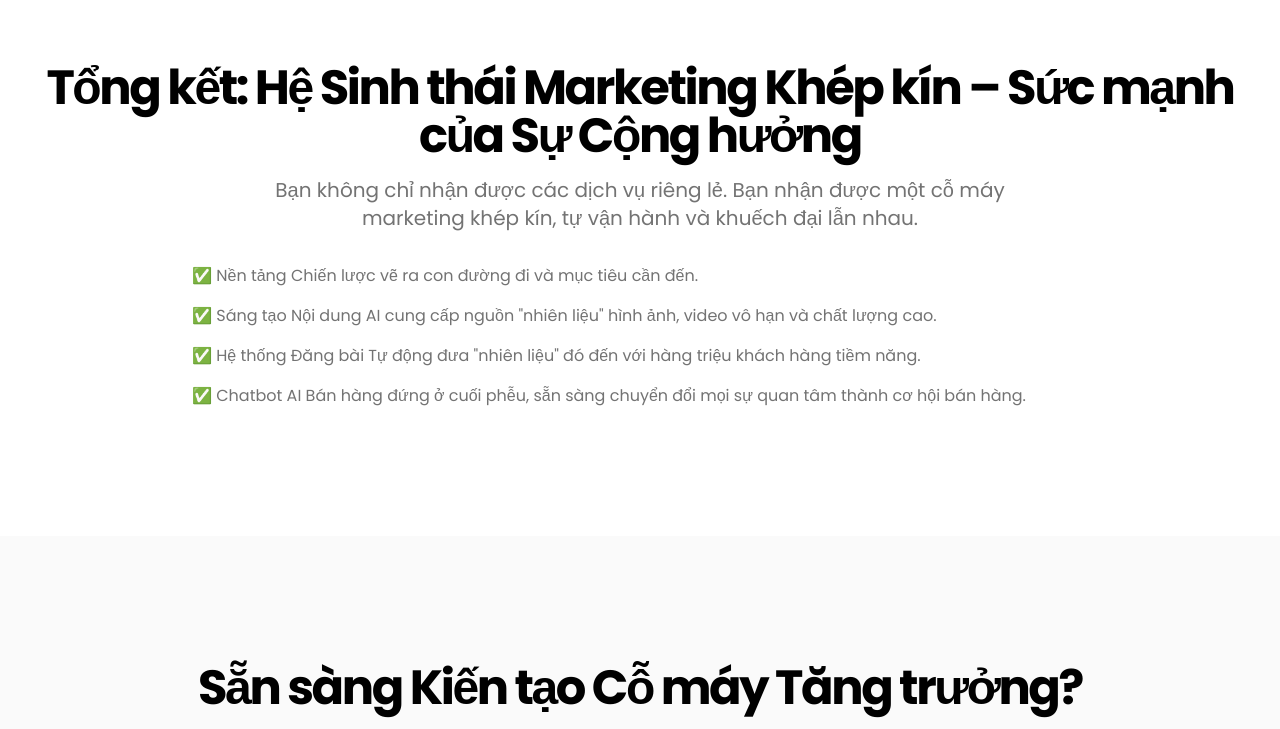
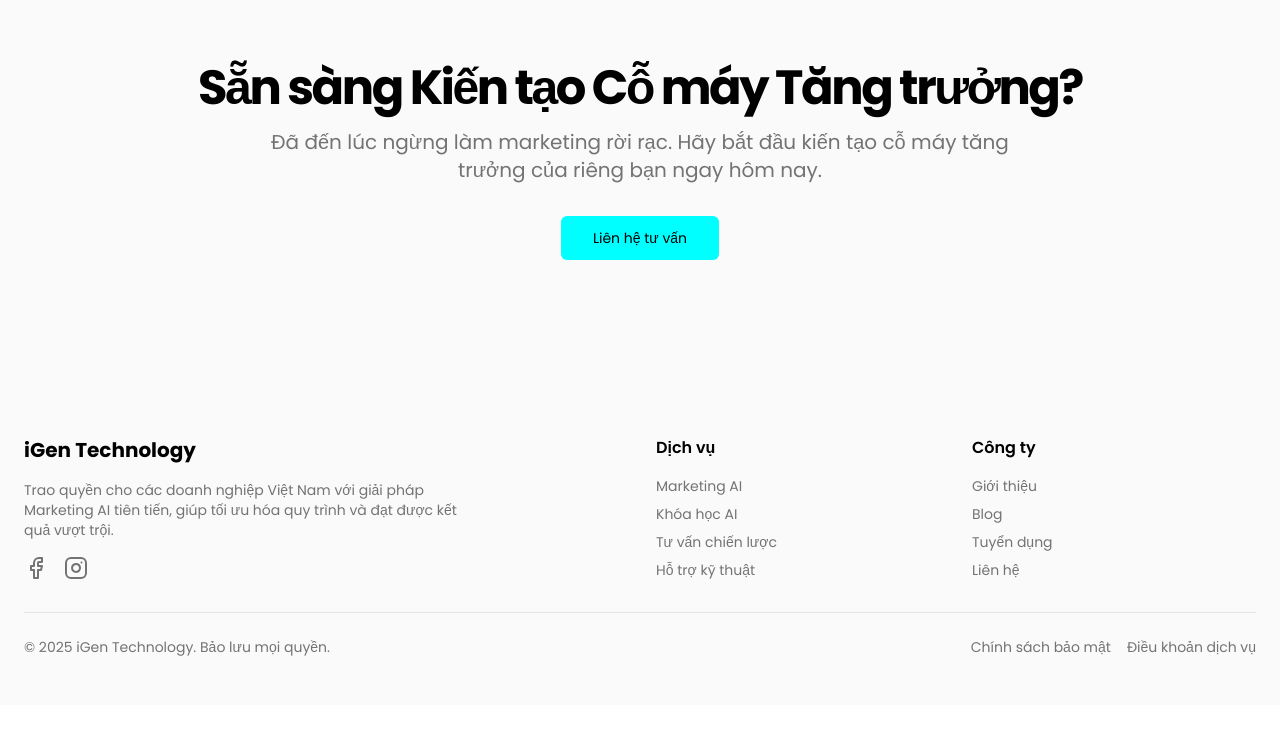
Before and after one commit to jb007-gg/igen-backend, a Next.js app: page /giai-phap in a window 1280 px wide. Shown: the part 1344-2073 px from the top of the page. After the commit the page ends 2049 px from the top, so only its background shows below. Built offline with nearby package versions, Linux system fonts and the light colour scheme.

Commit message:
remove all the Tổng kết: Hệ Sinh thái Marketing Khép kín – Sức mạnh của

```diff
--- a/src/app/giai-phap/page.tsx
+++ b/src/app/giai-phap/page.tsx
@@ -112,23 +112,6 @@ export default function SolutionsPage() {
           </div>
         </section>
 
-        <section id="summary" className="w-full py-12 md:py-24 lg:py-32">
-            <div className="container mx-auto px-4 md:px-6 text-center">
-                 <h2 className="text-3xl font-bold tracking-tighter sm:text-4xl md:text-5xl font-headline">
-                    Tổng kết: Hệ Sinh thái Marketing Khép kín – Sức mạnh của Sự Cộng hưởng
-                </h2>
-                <p className="mx-auto mt-4 max-w-3xl text-muted-foreground md:text-xl">
-                    Bạn không chỉ nhận được các dịch vụ riêng lẻ. Bạn nhận được một cỗ máy marketing khép kín, tự vận hành và khuếch đại lẫn nhau.
-                </p>
-                <div className="mx-auto mt-8 max-w-4xl text-left space-y-4 text-muted-foreground">
-                    <p>✅ Nền tảng Chiến lược vẽ ra con đường đi và mục tiêu cần đến.</p>
-                    <p>✅ Sáng tạo Nội dung AI cung cấp nguồn "nhiên liệu" hình ảnh, video vô hạn và chất lượng cao.</p>
-                    <p>✅ Hệ thống Đăng bài Tự động đưa "nhiên liệu" đó đến với hàng triệu khách hàng tiềm năng.</p>
-                    <p>✅ Chatbot AI Bán hàng đứng ở cuối phễu, sẵn sàng chuyển đổi mọi sự quan tâm thành cơ hội bán hàng.</p>
-                </div>
-            </div>
-        </section>
-
         <section id="cta" className="w-full py-12 md:py-24 lg:py-32 bg-secondary">
           <div className="container mx-auto px-4 md:px-6 text-center">
             <h2 className="text-3xl font-bold tracking-tighter sm:text-4xl md:text-5xl font-headline">
```
